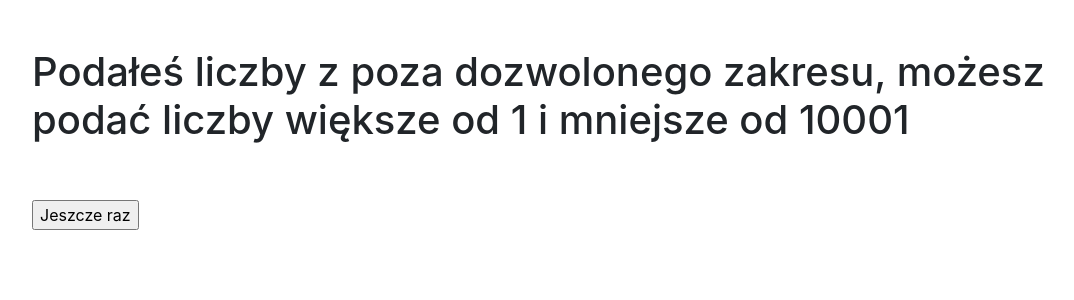
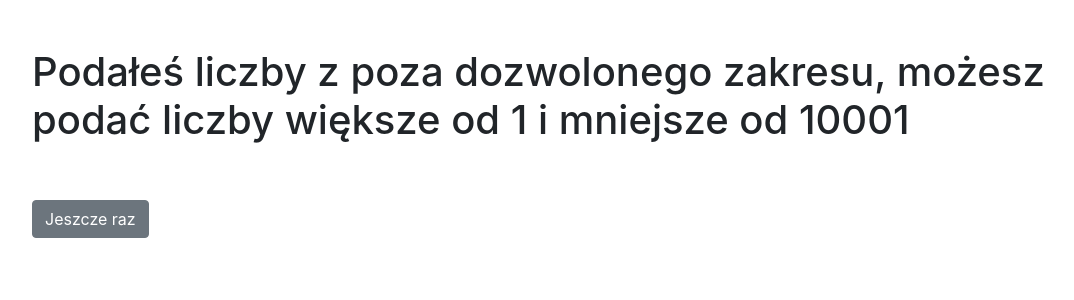
Before and after one commit to bartosz-kozak/lpierwsze, a Django app: template templates/error.html in a window 1280 px wide. Shown: the top 300 px of the page, without its empty margins (53-1127 px from the left). Run offline with Django 3.2, Linux system fonts and the light colour scheme; the template is opened without the code that fills it: most values are stand-ins (such as "Sample title", 1, 10 or a date in 2020); some libraries are stand-ins or nearby versions.

Commit message:
Poprawiłem wygląd html dwóch podstron

```diff
--- a/templates/error.html
+++ b/templates/error.html
@@ -13,8 +13,6 @@
 			<h1>Podałeś liczby z poza dozwolonego zakresu, możesz podać liczby większe od 1 i mniejsze od 10001</h1>
 			<br />
 			<br />
-			<form action="{% url ' ' %}">
-				<input type="submit" value="Jeszcze raz" />
-			</form>
+			<a class="btn btn-secondary" href="{% url ' '  %}" role="button">Jeszcze raz</a>
 	</body>
 </html>
--- a/templates/lpierwsze.html
+++ b/templates/lpierwsze.html
@@ -13,9 +13,7 @@
 			<h1>Liczba liczb pierwszych w przedziale {{ p1 }} - {{ p2 }} wynosi: {{ n }}</h1>
 			<h2>Liczby pierwsze w tym przedziale to: </h2>
 			<p> {{ l }} </p>
-			<form action="{% url ' ' %}">
-				<input type="submit" value="Jeszcze raz" />
-			</form>
+			<a class="btn btn-secondary" href="{% url ' '  %}" role="button">Jeszcze raz</a>
 		</div>
 	</body>
 </html>
```
